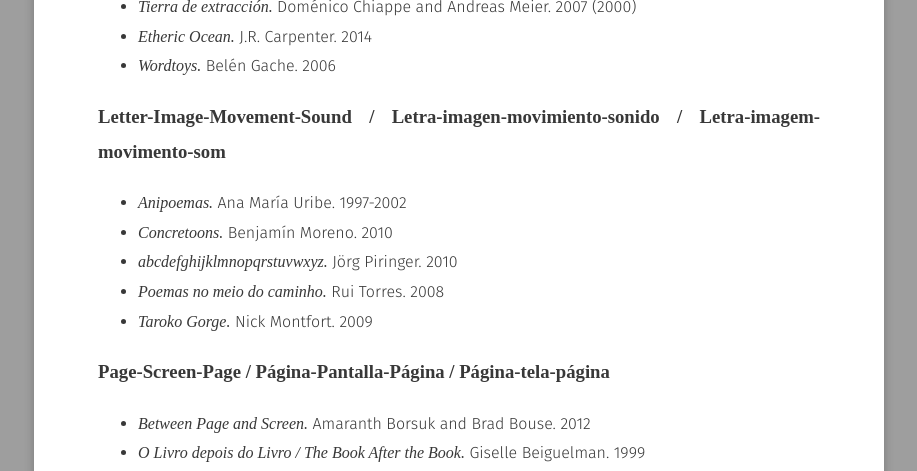
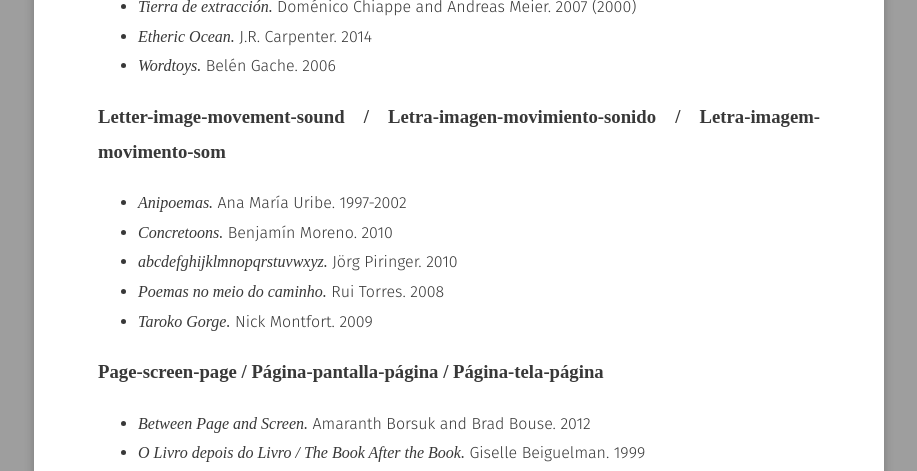
Before and after one commit to nolegacyexhibit/nolegacyexhibit.github.io, a Jekyll site: the page built from collection/listofworks.md, in a window 1280 px wide and 900 px high, scrolled down 495 px. Shown: the part 154-625 px from the top of the window, without its empty margins (181-1098 px from the left). Built offline with Jekyll 4.4.1, drawn with Linux system fonts in a browser that asks for light colours; some web fonts are replaced.

```diff
--- a/collection/listofworks.md
+++ b/collection/listofworks.md
@@ -29,7 +29,7 @@ tags: [collection]
 - *Wordtoys.* Belén Gache. 2006
 
 
-### **Letter-Image-Movement-Sound / Letra-imagen-movimiento-sonido / Letra-imagem­-movimento­-som**
+### **Letter-image-movement-sound / Letra-imagen-movimiento-sonido / Letra-imagem­-movimento­-som**
 
 
 - *Anipoemas.* Ana María Uribe. 1997-2002
@@ -39,7 +39,7 @@ tags: [collection]
 - *Taroko Gorge.* Nick Montfort. 2009
 
 
-### **Page-Screen-Page / Página-Pantalla-Página / Página­-tela-­página**
+### **Page-screen-page / Página-pantalla-página / Página­-tela-­página**
 
 - *Between Page and Screen.* Amaranth Borsuk and Brad Bouse. 2012
 - *O Livro depois do Livro / The Book After the Book.* Giselle Beiguelman. 1999
```
